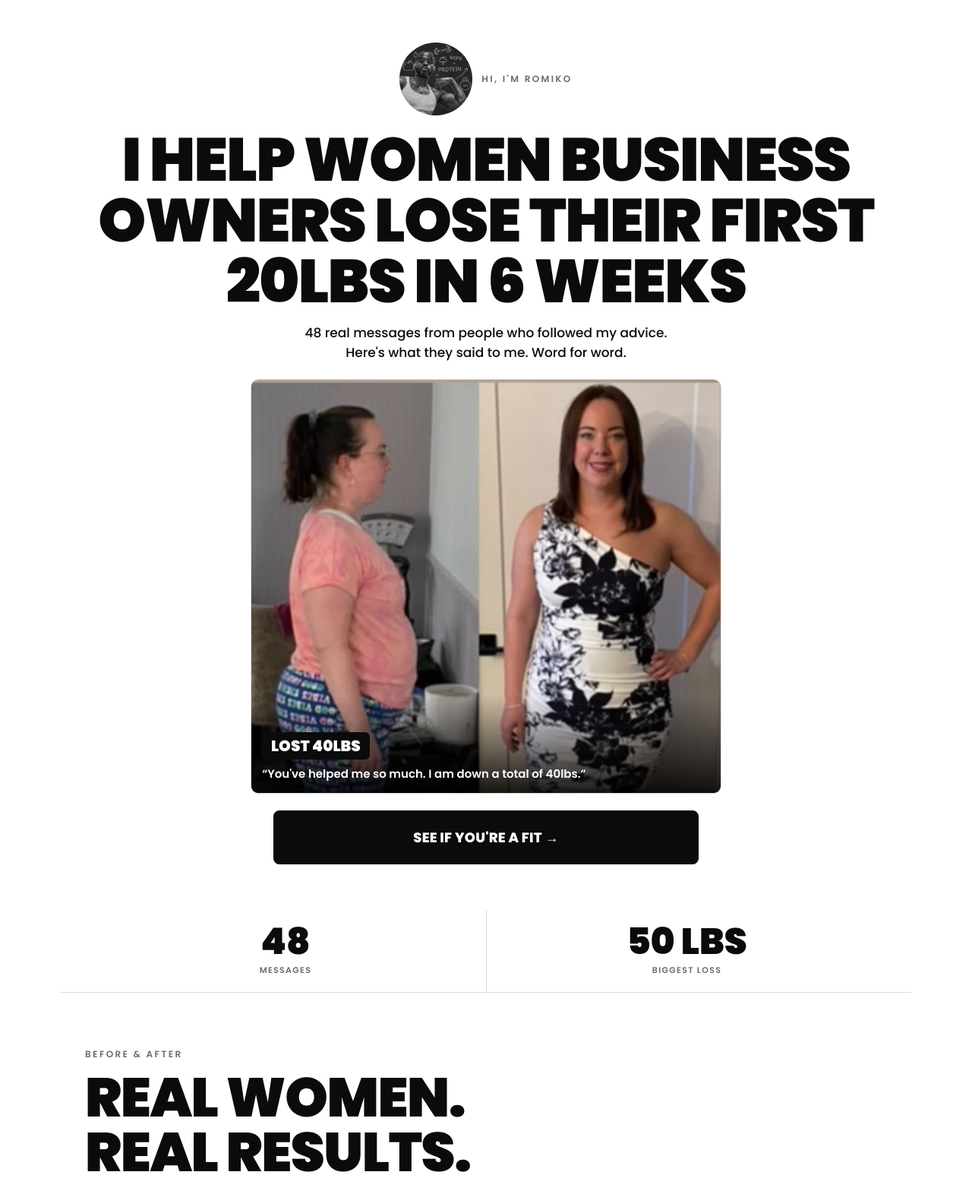
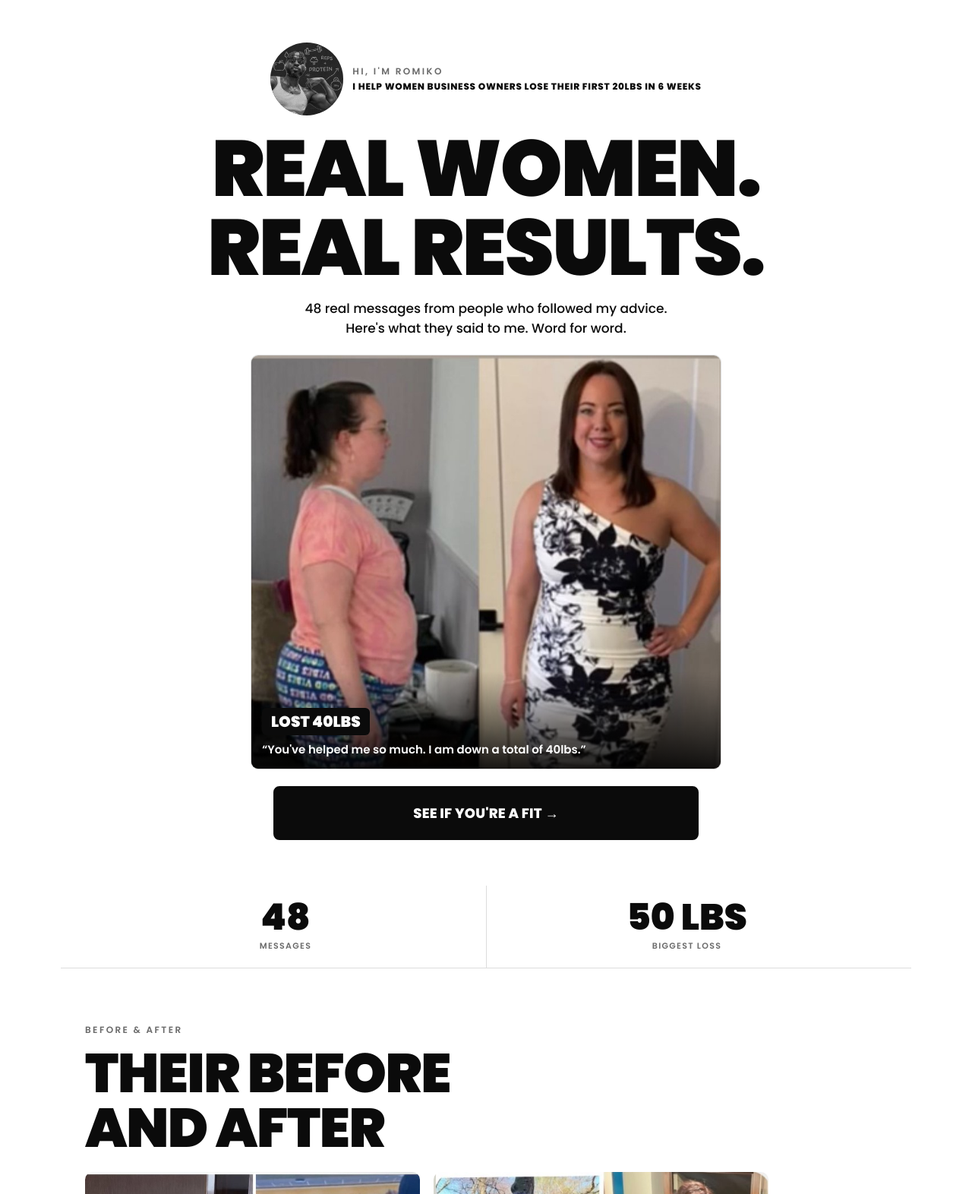
Before and after one commit to Gromikoo/coaching, a plain HTML site: page index.html in a window 1280 px wide. Shown: the top 1572 px of the page at 76% size. Drawn offline with Linux system fonts and the light colour scheme; a script that the page names is missing.

Commit message:
Promise line under Hi; story images back to IS HE GOOD
Co-Authored-By: Claude Opus 5.5 <noreply@anthropic.com>

```diff
--- a/index.html
+++ b/index.html
@@ -25,7 +25,7 @@ section{padding:48px 0}
 section+section{border-top:1px solid var(--line)}
 
 h1,h2{font-weight:900;text-transform:uppercase;letter-spacing:-.02em;line-height:1}
-h1{font-size:clamp(34px,9.6vw,80px)}
+h1{font-size:clamp(46px,13vw,104px)}
 h2{font-size:clamp(34px,8.6vw,72px);margin-bottom:22px}
 .eyebrow{font-size:12px;font-weight:600;letter-spacing:.2em;text-transform:uppercase;color:var(--muted);margin-bottom:12px}
 .dark .eyebrow{color:var(--muted)}
@@ -43,6 +43,7 @@ h2{font-size:clamp(34px,8.6vw,72px);margin-bottom:22px}
 .hero{padding:30px 0 34px}
 .me{display:flex;align-items:center;justify-content:center;gap:12px;margin-bottom:18px}
 .me img{width:72px;height:72px;border-radius:50%;object-fit:cover;flex:none}
+.me .promise{display:block;color:var(--black);font-weight:800;letter-spacing:.06em;margin-top:2px}
 .me .eyebrow{margin:0;text-align:left;line-height:1.5}
 .hero .lead{margin:16px auto 22px}
 .hero-media{position:relative;max-width:620px;margin:0 auto 22px;border-radius:10px;overflow:hidden;border:1px solid var(--line)}
@@ -124,8 +125,8 @@ dialog button{display:block;margin:12px auto 0;background:#fff;border:0;border-r
 
 <header class="dark hero center">
   <div class="wrap">
-    <div class="me"><img src="img/romiko.jpg" alt="Romiko" width="72" height="72"><p class="eyebrow">Hi, I'm Romiko</p></div>
-    <h1>I help women business owners lose their first 20lbs in 6 weeks</h1>
+    <div class="me"><img src="img/romiko.jpg" alt="Romiko" width="72" height="72"><p class="eyebrow">Hi, I'm Romiko<br><b class="promise">I help women business owners lose their first 20lbs in 6 weeks</b></p></div>
+    <h1>Real women.<br>Real results.</h1>
     <p class="lead">48 real messages from people who followed my advice. Here's what they said to me. Word for word.</p>
     <div class="hero-media">
       <img src="img/photo/lost-40.jpg" alt="Before and after photos. Lost 40lbs.">
@@ -143,7 +144,7 @@ dialog button{display:block;margin:12px auto 0;background:#fff;border:0;border-r
 <section>
   <div class="wrap">
     <p class="eyebrow">Before &amp; after</p>
-    <h2>Real women.<br>Real results.</h2>
+    <h2>Their before<br>and after</h2>
     <div class="ba" id="ba"></div>
   </div>
 </section>
```
Also changed, not shown: template.html (+5 -4 lines), 1 other file.
